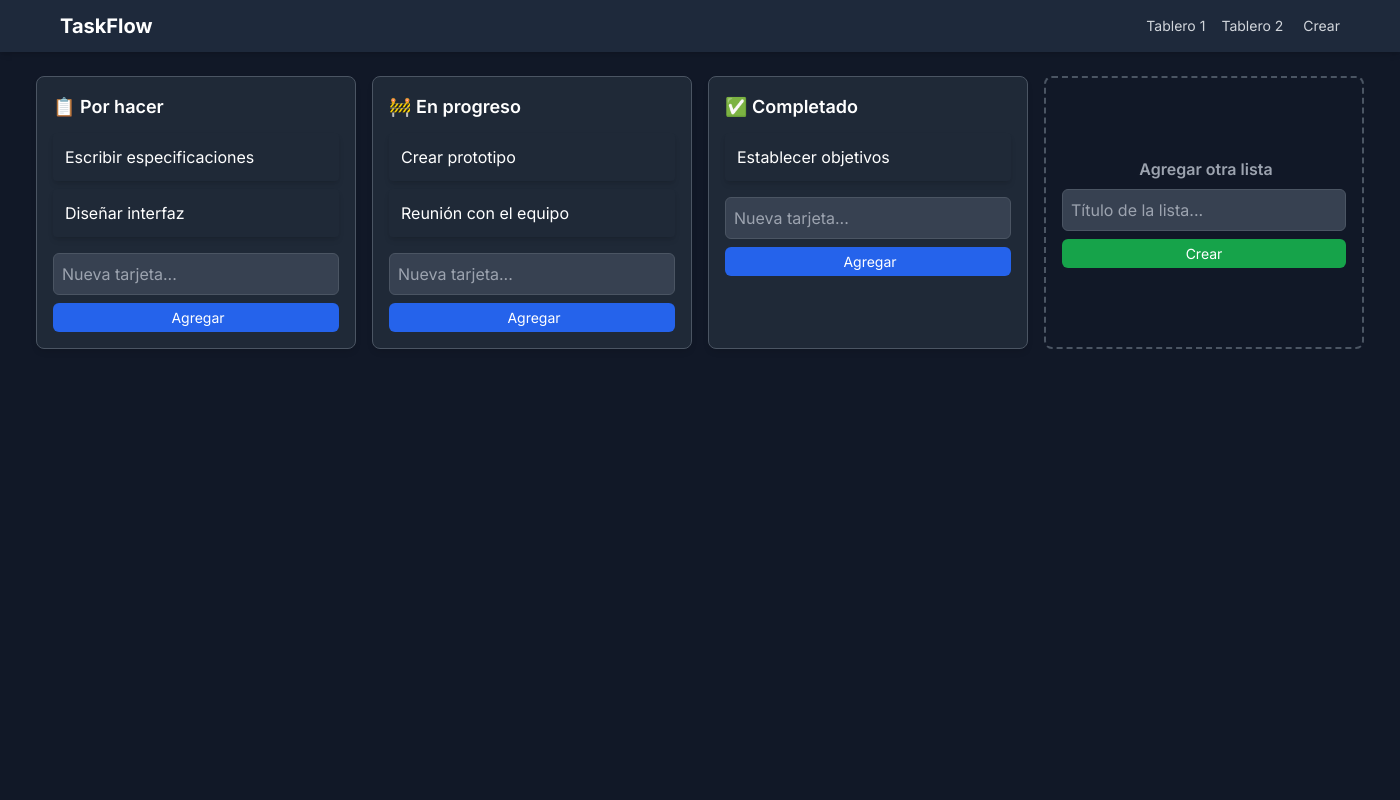
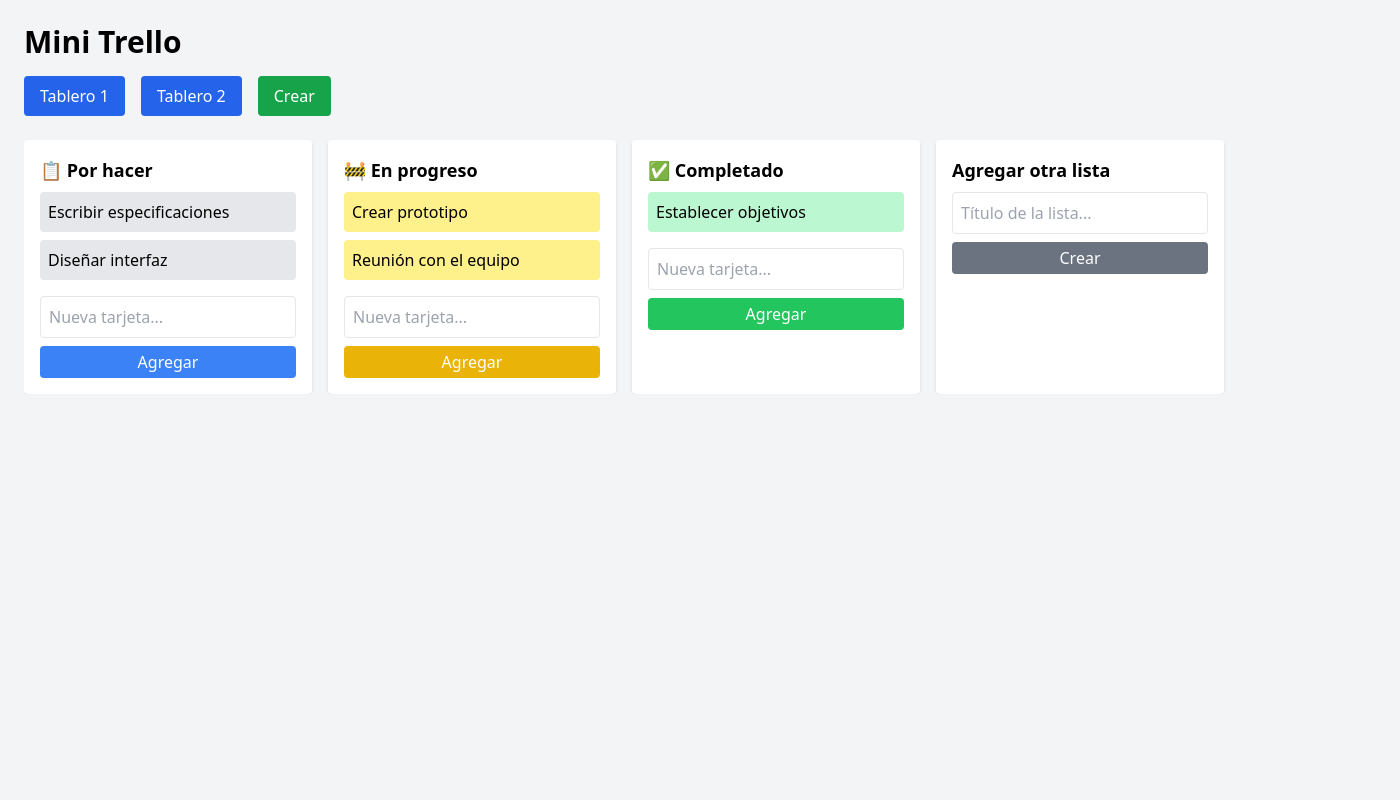
Before and after one commit to Antonio-dev272/mini-gestor-tareas, a Python web app: template frontend/templates/index.html in a window 1400 px wide. Run offline with Jinja, Linux system fonts and the light colour scheme; the template is opened without the code that fills it, so the values that code supplies are empty; some libraries are stand-ins or nearby versions.

Commit message:
estilos5

```diff
--- a/frontend/static/css/styles.css
+++ /dev/null
@@ -1,138 +0,0 @@
-@import url('https://fonts.googleapis.com/css2?family=Inter:wght@400;600;700&display=swap');
-
-body {
-  font-family: 'Inter', sans-serif;
-  background-color: #111827; /* gris oscuro */
-  color: white;
-  margin: 0;
-  padding: 0;
-}
-
-/* Contenedor de las listas: flex horizontal con scroll */
-.container-listas {
-  display: flex;
-  gap: 1rem;
-  min-width: max-content;
-  overflow-x: auto;
-  padding: 1.5rem;
-}
-
-/* Estilos para cada lista */
-.lista {
-  background-color: #1f2937; /* gris medio oscuro */
-  border-radius: 0.5rem;
-  width: 20rem;
-  padding: 1rem;
-  box-shadow: 0 4px 6px -1px rgb(0 0 0 / 0.1);
-  border: 1px solid #4b5563;
-  flex-shrink: 0;
-}
-
-/* Hover para las tarjetas */
-.card-hover:hover {
-  background-color: #374151;
-  cursor: pointer;
-  transition: background-color 0.2s ease;
-}
-
-/* Tarjetas */
-.bg-card {
-  background-color: #1f2937;
-  padding: 0.75rem;
-  border-radius: 0.375rem;
-  box-shadow: 0 4px 6px -1px rgb(0 0 0 / 0.1);
-  color: white;
-}
-
-/* Inputs para tarjetas y listas */
-.input-text {
-  width: 100%;
-  padding: 0.5rem;
-  background-color: #374151;
-  border: 1px solid #4b5563;
-  color: white;
-  border-radius: 0.375rem;
-}
-
-.input-text::placeholder {
-  color: #9ca3af;
-}
-
-/* Botones */
-.btn-blue {
-  background-color: #2563eb;
-  color: white;
-  padding: 0.25rem 0;
-  border-radius: 0.375rem;
-  display: flex;
-  align-items: center;
-  justify-content: center;
-  font-size: 0.875rem;
-  width: 100%;
-  border: none;
-  cursor: pointer;
-}
-
-.btn-blue:hover {
-  background-color: #1d4ed8;
-}
-
-.btn-green {
-  background-color: #16a34a;
-  color: white;
-  padding: 0.25rem 0;
-  border-radius: 0.375rem;
-  font-size: 0.875rem;
-  width: 100%;
-  border: none;
-  cursor: pointer;
-}
-
-.btn-green:hover {
-  background-color: #15803d;
-}
-
-/* Contenedor para nueva lista (estilo punteado) */
-.lista-nueva {
-  background-color: transparent;
-  border: 2px dashed #4b5563;
-  border-radius: 0.5rem;
-  width: 20rem;
-  padding: 1rem;
-  color: #9ca3af;
-  display: flex;
-  flex-direction: column;
-  align-items: center;
-  justify-content: center;
-  transition: border-color 0.3s ease, color 0.3s ease;
-  flex-shrink: 0;
-}
-
-.lista-nueva:hover {
-  border-color: #3b82f6;
-  color: #3b82f6;
-}
-
-/* Header fondo oscuro */
-.bg-trello {
-  background-color: #1e293b;
-}
-
-/* Navbar max-width y centrado */
-header > div {
-  max-width: 1280px;
-  margin: 0 auto;
-}
-
-/* Responsive pequeño */
-@media (max-width: 640px) {
-  .container-listas {
-    flex-direction: column;
-    overflow-x: visible;
-  }
-
-  .lista,
-  .lista-nueva {
-    width: 100%;
-  }
-}
--- a/frontend/templates/index.html
+++ b/frontend/templates/index.html
@@ -1,84 +1,62 @@
 <!DOCTYPE html>
 <html lang="es">
 <head>
-  <meta charset="UTF-8" />
-  <meta name="viewport" content="width=device-width, initial-scale=1" />
-  <title>TaskFlow</title>
+  <meta charset="UTF-8">
+  <meta name="viewport" content="width=device-width, initial-scale=1.0">
+  <title>Mini Trello</title>
   <script src="https://cdn.tailwindcss.com"></script>
-  <link rel="stylesheet" href="/static/css/styles.css">
-  <link href="https://unpkg.com/@tabler/icons@latest/iconfont/tabler-icons.min.css" rel="stylesheet" />
 </head>
-<body>
-
-  <header class="bg-trello text-white px-6 py-3 shadow-md">
-    <div class="flex items-center justify-between max-w-7xl mx-auto">
-      <h1 class="text-xl font-bold">TaskFlow</h1>
-      <nav class="flex space-x-4 text-sm text-gray-300">
-        <a href="#" class="hover:underline">Tablero 1</a>
-        <a href="#" class="hover:underline">Tablero 2</a>
-        <a href="#" class="hover:underline flex items-center">
-          <i class="ti ti-plus mr-1"></i> Crear
-        </a>
-      </nav>
+<body class="bg-gray-100 min-h-screen p-6">
+  <!-- Título -->
+  <header class="mb-6">
+    <h1 class="text-3xl font-bold mb-4">Mini Trello</h1>
+    <div class="flex gap-4 mb-4">
+      <button class="bg-blue-600 text-white px-4 py-2 rounded hover:bg-blue-700">Tablero 1</button>
+      <button class="bg-blue-600 text-white px-4 py-2 rounded hover:bg-blue-700">Tablero 2</button>
+      <button class="bg-green-600 text-white px-4 py-2 rounded hover:bg-green-700">Crear</button>
     </div>
   </header>
 
-  <main class="container-listas max-w-7xl mx-auto">
+  <!-- Contenedor de listas -->
+  <div class="flex space-x-4 overflow-x-auto">
+    <!-- Lista: Por hacer -->
+    <div class="bg-white rounded shadow w-72 flex-shrink-0 p-4">
+      <h2 class="text-lg font-bold mb-2">📋 Por hacer</h2>
+      <ul class="space-y-2 mb-4">
+        <li class="bg-gray-200 p-2 rounded">Escribir especificaciones</li>
+        <li class="bg-gray-200 p-2 rounded">Diseñar interfaz</li>
+      </ul>
+      <input type="text" placeholder="Nueva tarjeta..." class="w-full p-2 border rounded mb-2">
+      <button class="bg-blue-500 text-white px-4 py-1 rounded w-full hover:bg-blue-600">Agregar</button>
+    </div>
 
-    <!-- Lista Por hacer -->
-    <section class="lista">
-      <h2 class="font-semibold text-lg mb-3">📋 Por hacer</h2>
-      <div class="space-y-2">
-        <div class="bg-card p-3 rounded shadow-md card-hover">Escribir especificaciones</div>
-        <div class="bg-card p-3 rounded shadow-md card-hover">Diseñar interfaz</div>
-      </div>
-      <div class="mt-4">
-        <input type="text" placeholder="Nueva tarjeta..." class="input-text mb-2" />
-        <button class="btn-blue flex items-center justify-center">
-          <i class="ti ti-plus mr-1"></i> Agregar
-        </button>
-      </div>
-    </section>
+    <!-- Lista: En progreso -->
+    <div class="bg-white rounded shadow w-72 flex-shrink-0 p-4">
+      <h2 class="text-lg font-bold mb-2">🚧 En progreso</h2>
+      <ul class="space-y-2 mb-4">
+        <li class="bg-yellow-200 p-2 rounded">Crear prototipo</li>
+        <li class="bg-yellow-200 p-2 rounded">Reunión con el equipo</li>
+      </ul>
+      <input type="text" placeholder="Nueva tarjeta..." class="w-full p-2 border rounded mb-2">
+      <button class="bg-yellow-500 text-white px-4 py-1 rounded w-full hover:bg-yellow-600">Agregar</button>
+    </div>
 
-    <!-- Lista En progreso -->
-    <section class="lista">
-      <h2 class="font-semibold text-lg mb-3">🚧 En progreso</h2>
-      <div class="space-y-2">
-        <div class="bg-card p-3 rounded shadow-md card-hover">Crear prototipo</div>
-        <div class="bg-card p-3 rounded shadow-md card-hover">Reunión con el equipo</div>
-      </div>
-      <div class="mt-4">
-        <input type="text" placeholder="Nueva tarjeta..." class="input-text mb-2" />
-        <button class="btn-blue flex items-center justify-center">
-          <i class="ti ti-plus mr-1"></i> Agregar
-        </button>
-      </div>
-    </section>
+    <!-- Lista: Completado -->
+    <div class="bg-white rounded shadow w-72 flex-shrink-0 p-4">
+      <h2 class="text-lg font-bold mb-2">✅ Completado</h2>
+      <ul class="space-y-2 mb-4">
+        <li class="bg-green-200 p-2 rounded">Establecer objetivos</li>
+      </ul>
+      <input type="text" placeholder="Nueva tarjeta..." class="w-full p-2 border rounded mb-2">
+      <button class="bg-green-500 text-white px-4 py-1 rounded w-full hover:bg-green-600">Agregar</button>
+    </div>
 
-    <!-- Lista Completado -->
-    <section class="lista">
-      <h2 class="font-semibold text-lg mb-3">✅ Completado</h2>
-      <div class="space-y-2">
-        <div class="bg-card p-3 rounded shadow-md card-hover">Establecer objetivos</div>
-      </div>
-      <div class="mt-4">
-        <input type="text" placeholder="Nueva tarjeta..." class="input-text mb-2" />
-        <button class="btn-blue flex items-center justify-center">
-          <i class="ti ti-plus mr-1"></i> Agregar
-        </button>
-      </div>
-    </section>
-
-    <!-- Nueva lista -->
-    <section class="lista-nueva">
-      <span class="mb-2 font-semibold flex items-center">
-        <i class="ti ti-plus mr-1"></i> Agregar otra lista
-      </span>
-      <input type="text" placeholder="Título de la lista..." class="input-text mb-2" />
-      <button class="btn-green">Crear</button>
-    </section>
-
-  </main>
-
+    <!-- Agregar nueva lista -->
+    <div class="bg-white rounded shadow w-72 flex-shrink-0 p-4">
+      <h2 class="text-lg font-bold mb-2">Agregar otra lista</h2>
+      <input type="text" placeholder="Título de la lista..." class="w-full p-2 border rounded mb-2">
+      <button class="bg-gray-500 text-white px-4 py-1 rounded w-full hover:bg-gray-600">Crear</button>
+    </div>
+  </div>
 </body>
 </html>
```
